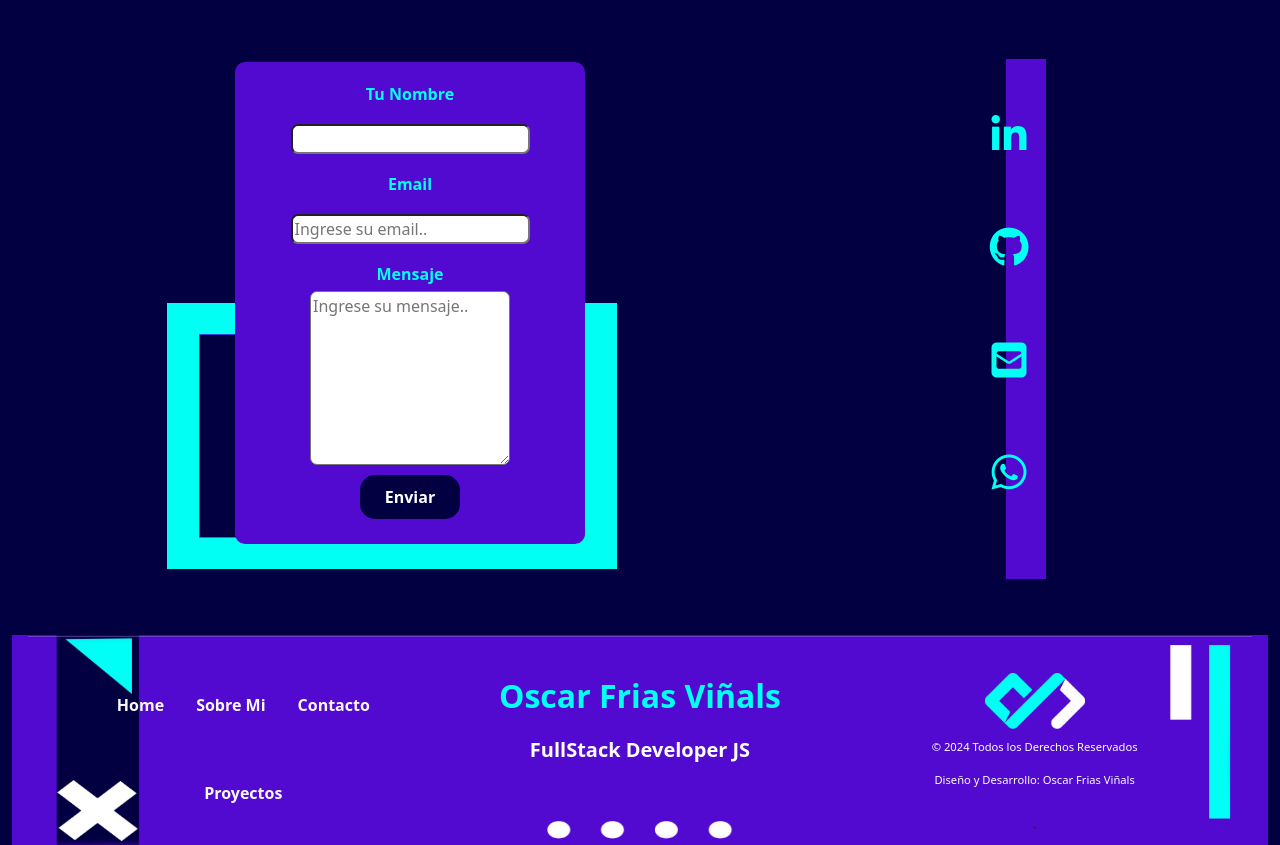
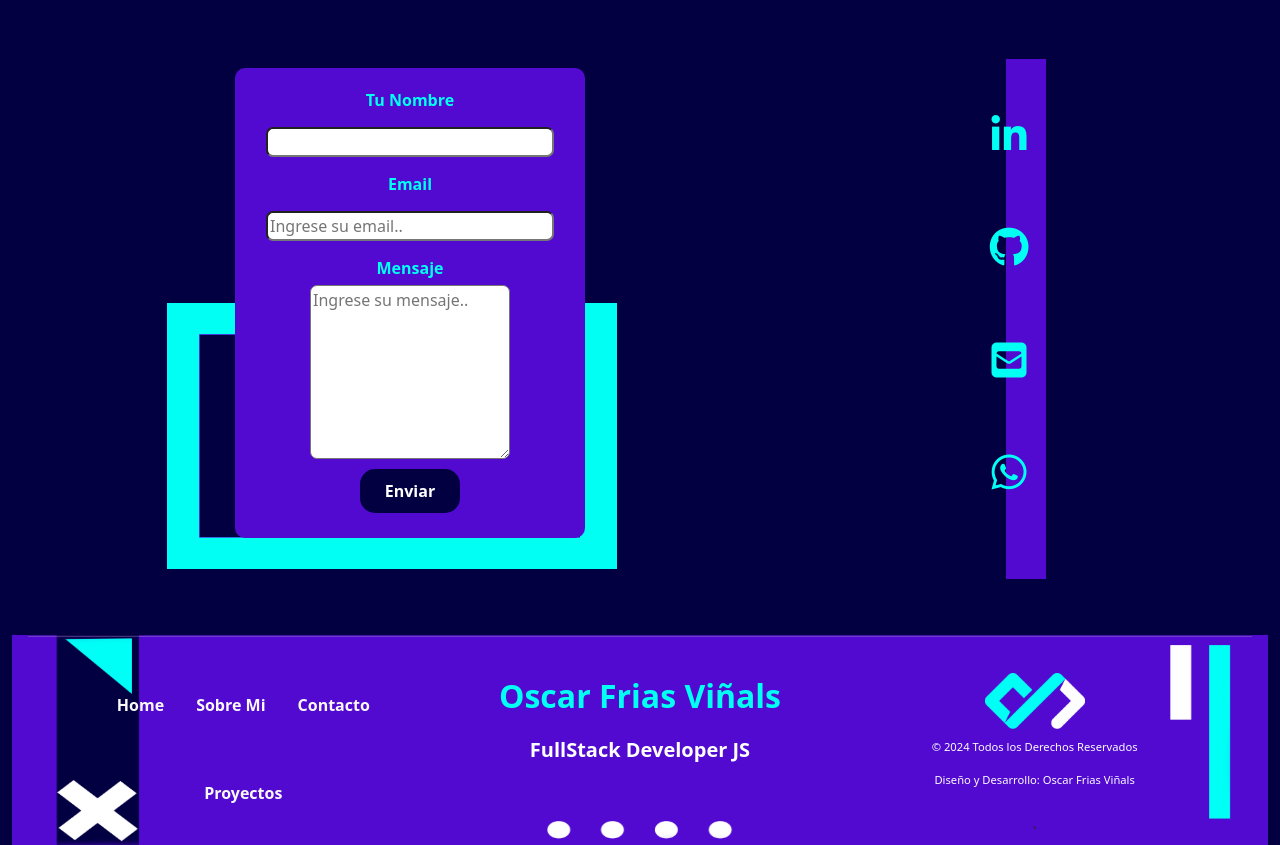
Before and after one commit to ofvinals/Portfolio, a React (Vite) app: page / in a window 1280 px wide. Shown: the part 6100-6945 px from the top of the page. Built offline with nearby package versions, Linux system fonts and the light colour scheme; some icons are missing.

Commit message:
modifico inputs

```diff
--- a/src/css/FormContact.css
+++ b/src/css/FormContact.css
@@ -56,8 +56,9 @@
 }
 .inputcontactemail {
 	font-size: 16px !important;
-	margin: 1vw;
+	margin: 10px;
 	border-radius: 7px;
+	width: 90%;
 }
 .btncont {
 	font-weight: 700;
```
